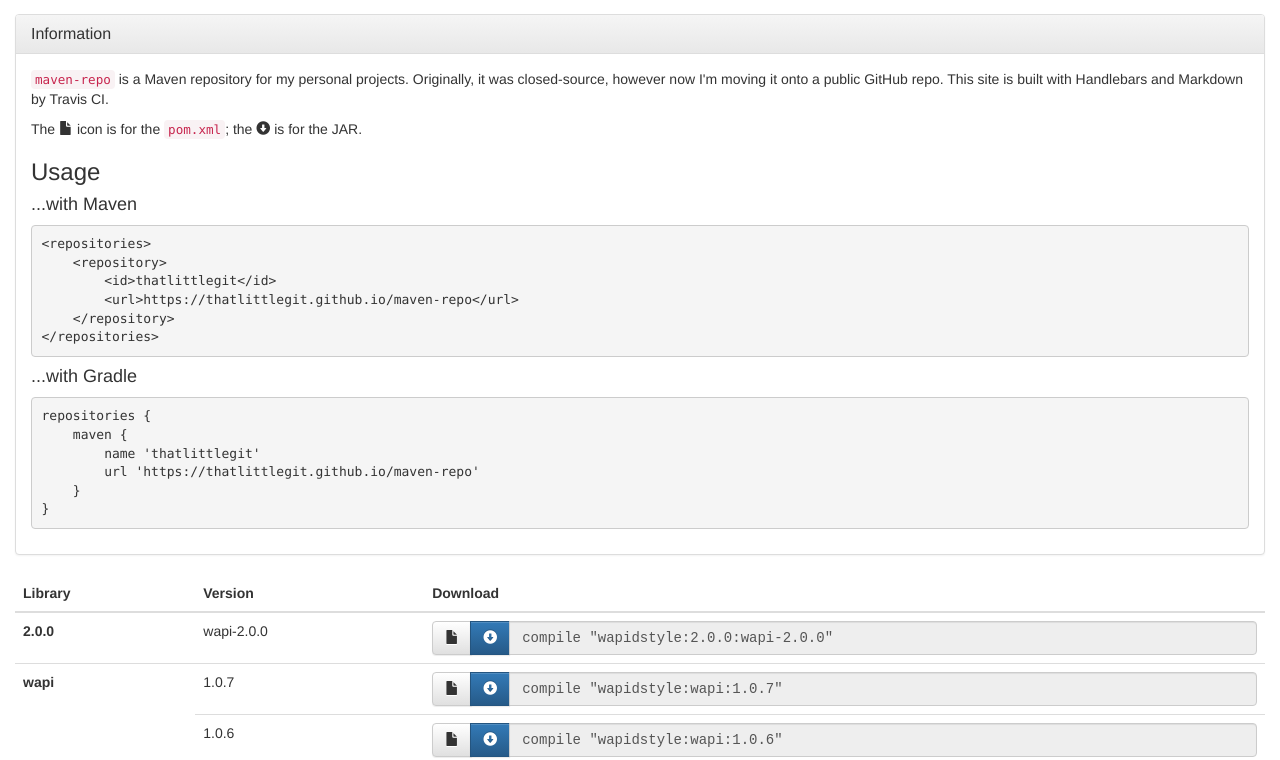
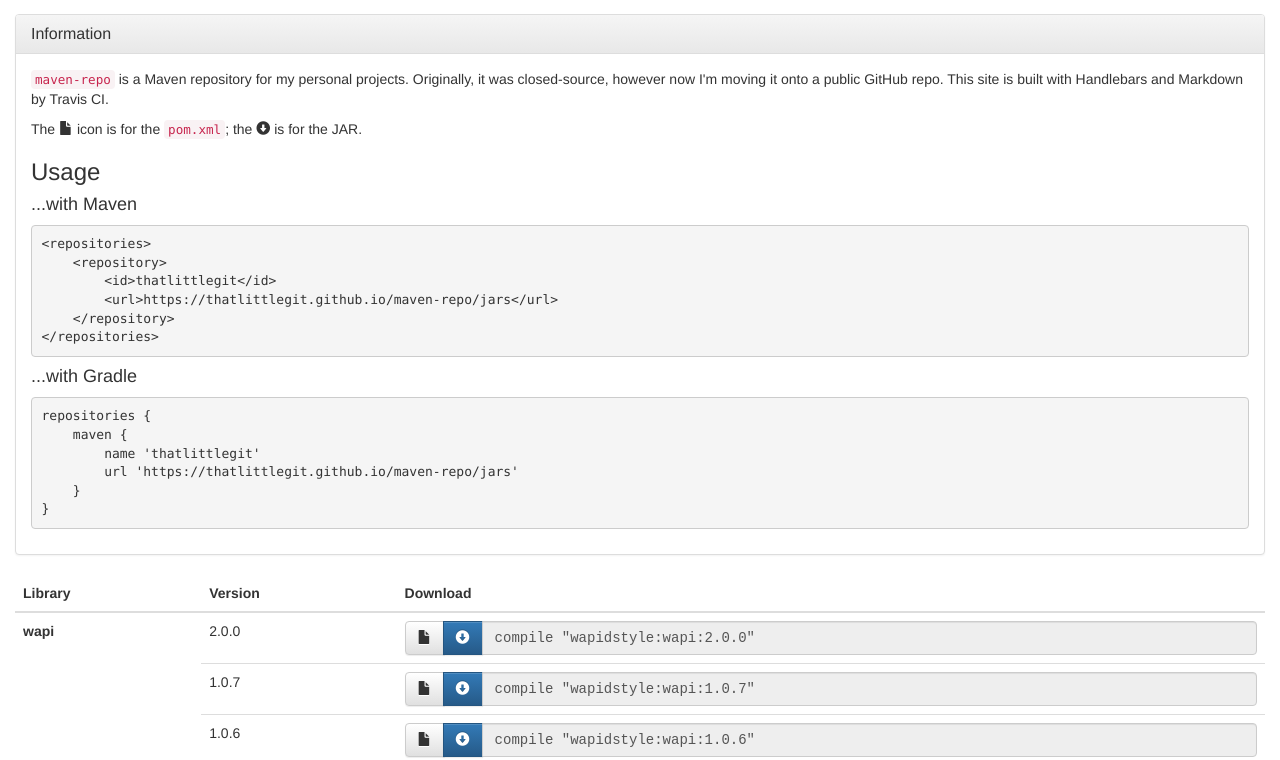
Before and after one commit to thatlittlegit/maven-repo, a plain HTML site: page index.html in a window 1280 px wide. Shown: the part 58-818 px from the top of the page. Drawn offline with nearby package versions, Linux system fonts and the light colour scheme.

Commit message:
Deploy thatlittlegit/maven-repo to github.com/thatlittlegit/maven-repo.git:gh-pages

```diff
--- a/index.html
+++ b/index.html
@@ -34,13 +34,13 @@ JAR.</p>
 <pre><code>&lt;repositories&gt;
     &lt;repository&gt;
         &lt;id&gt;thatlittlegit&lt;/id&gt;
-        &lt;url&gt;https://thatlittlegit.github.io/maven-repo&lt;/url&gt;
+        &lt;url&gt;https://thatlittlegit.github.io/maven-repo/jars&lt;/url&gt;
     &lt;/repository&gt;
 &lt;/repositories&gt;</code></pre><h4 id="-with-gradle">...with Gradle</h4>
 <pre><code>repositories {
     maven {
         name &#39;thatlittlegit&#39;
-        url &#39;https://thatlittlegit.github.io/maven-repo&#39;
+        url &#39;https://thatlittlegit.github.io/maven-repo/jars&#39;
     }
 }</code></pre>
 				</div>
@@ -56,24 +56,23 @@ JAR.</p>
 				</thead>
 				<tbody>
 					<tr>
-						<th rowspan="1">2.0.0</th>
-						<td>wapi-2.0.0</td>
+						<th rowspan="6">wapi</th>
+						<td>2.0.0</td>
 						<td>
 							<div class="input-group" role="group">
 								<span class="input-group-btn">
-									<a href='jars/wapidstyle/2.0.0/wapi-2.0.0/2.0.0-wapi-2.0.0.pom' type="button" class="btn btn-default">
+									<a href='jars/wapidstyle/wapi/2.0.0/wapi-2.0.0.pom' type="button" class="btn btn-default">
 										<span class="glyphicon glyphicon-file"></span>
 									</a>
-									<a href='jars/wapidstyle/2.0.0/wapi-2.0.0/2.0.0-wapi-2.0.0.jar' type="button" class="btn btn-primary">
+									<a href='jars/wapidstyle/wapi/2.0.0/wapi-2.0.0.jar' type="button" class="btn btn-primary">
 										<span class="glyphicon glyphicon-circle-arrow-down"></span>
 									</a>
 								</span>
-								<input type="text" class="form-control" style="font-family: monospace;" readonly value='compile "wapidstyle:2.0.0:wapi-2.0.0"'/>
+								<input type="text" class="form-control" style="font-family: monospace;" readonly value='compile "wapidstyle:wapi:2.0.0"'/>
 							</div>
 						</td>
 					</tr>
 					<tr>
-						<th rowspan="5">wapi</th>
 						<td>1.0.7</td>
 						<td>
 							<div class="input-group" role="group">
```
Also changed, not shown: 5 other files.
